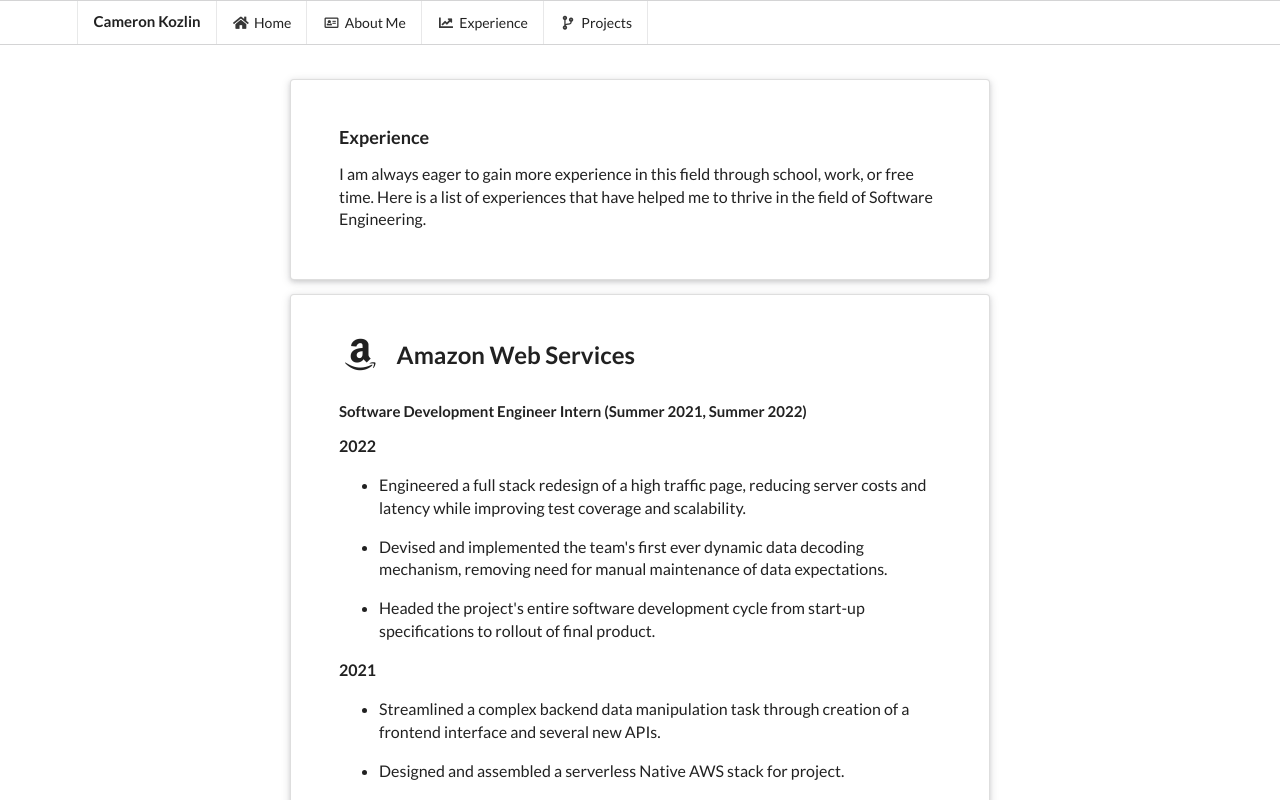
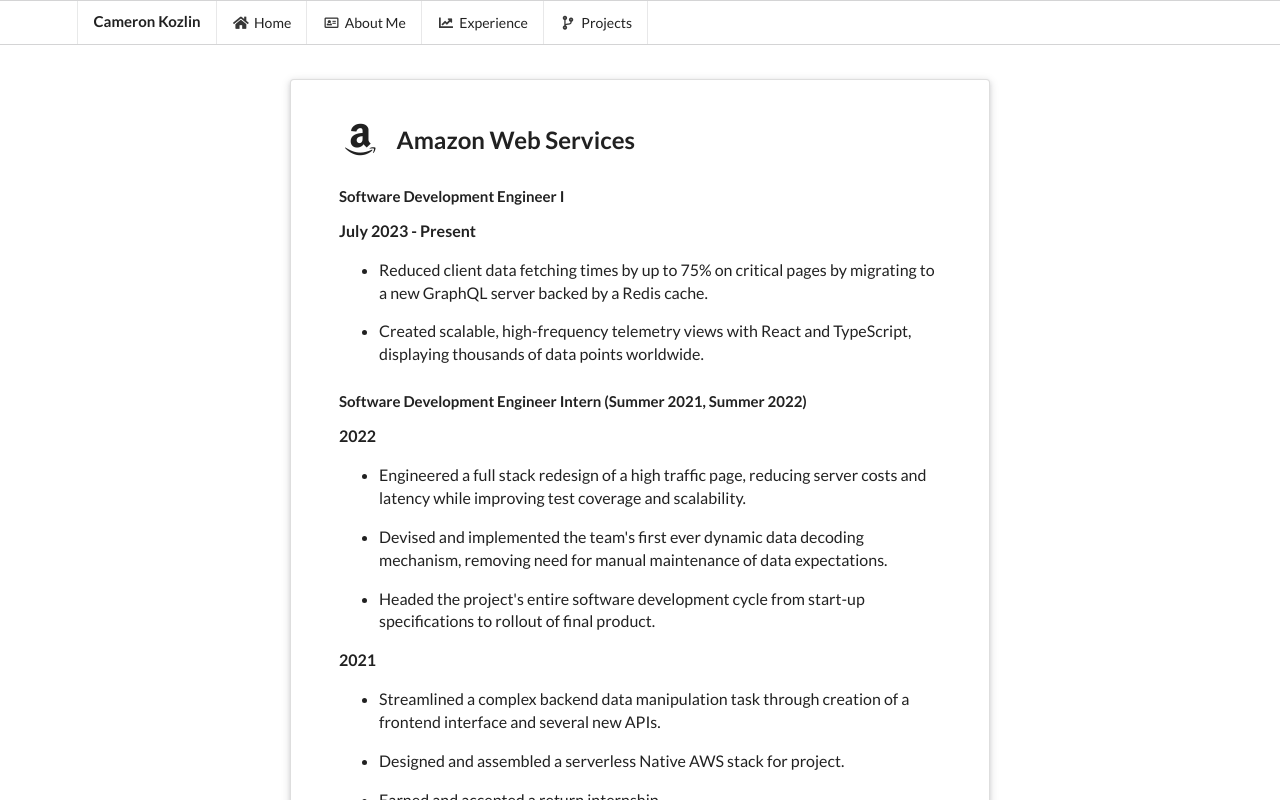
Before and after one commit to ckozlin/react-portfolio, a React (Create React App) app: page /experience in a window 1280 px wide. Shown: the top 800 px of the page. Built offline with nearby package versions, Linux system fonts and the light colour scheme.

Commit message:
Add Amazon full-time entry

```diff
--- a/package.json
+++ b/package.json
@@ -10,11 +10,11 @@
     "@types/node": "^12.20.11",
     "@types/react": "^17.0.4",
     "@types/react-dom": "^17.0.3",
-    "node-sass": "^5.0.0",
     "react": "^17.0.2",
     "react-dom": "^17.0.2",
     "react-router-dom": "^5.2.0",
     "react-scripts": "4.0.3",
+    "sass": "^1.86.0",
     "typescript": "^4.2.4",
     "web-vitals": "^1.1.1"
   },
--- a/src/components/Experience.tsx
+++ b/src/components/Experience.tsx
@@ -5,18 +5,21 @@
     <div>
       <br />
       <div className="ui raised very padded text container segment">
-        <h3 className="ui header">Experience</h3>
-        <p>
-          I am always eager to gain more experience in this field through
-          school, work, or free time. Here is a list of experiences that have
-          helped me to thrive in the field of Software Engineering.
-        </p>
-      </div>
-      <div className="ui raised very padded text container segment">
         <h2 className="ui header">
           <i className="amazon icon"></i> Amazon Web Services
         </h2>
-
+        <h4 className="ui header">Software Development Engineer I</h4>
+        <p>
+          <strong>July 2023 - Present</strong>
+        </p>
+        <ul>
+          {createListItem(
+            "Reduced client data fetching times by up to 75% on critical pages by migrating to a new GraphQL server backed by a Redis cache."
+          )}
+          {createListItem(
+            "Created scalable, high-frequency telemetry views with React and TypeScript, displaying thousands of data points worldwide."
+          )}
+        </ul>
         <h4 className="ui header">
           Software Development Engineer Intern (Summer 2021, Summer 2022)
         </h4>
```
Also changed, not shown: 1 other file (tests, documents, lock files or other folders).
